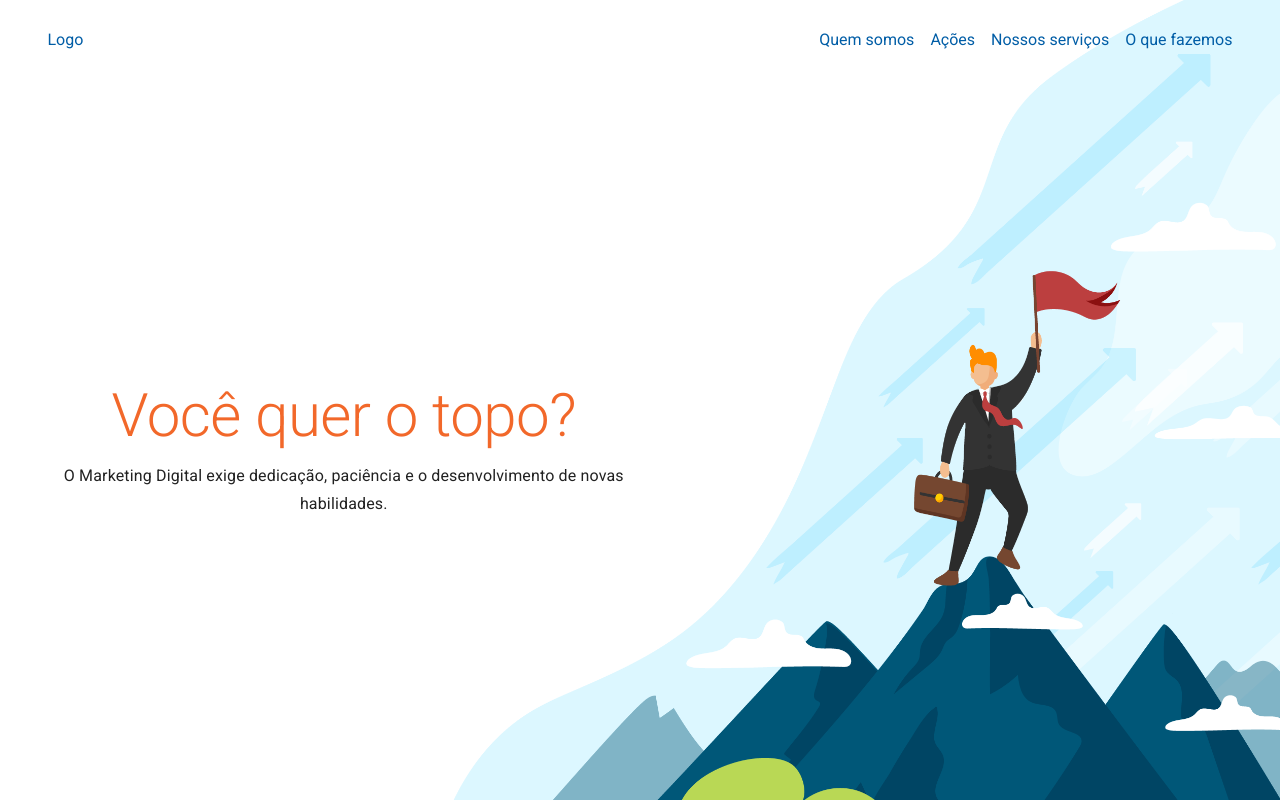
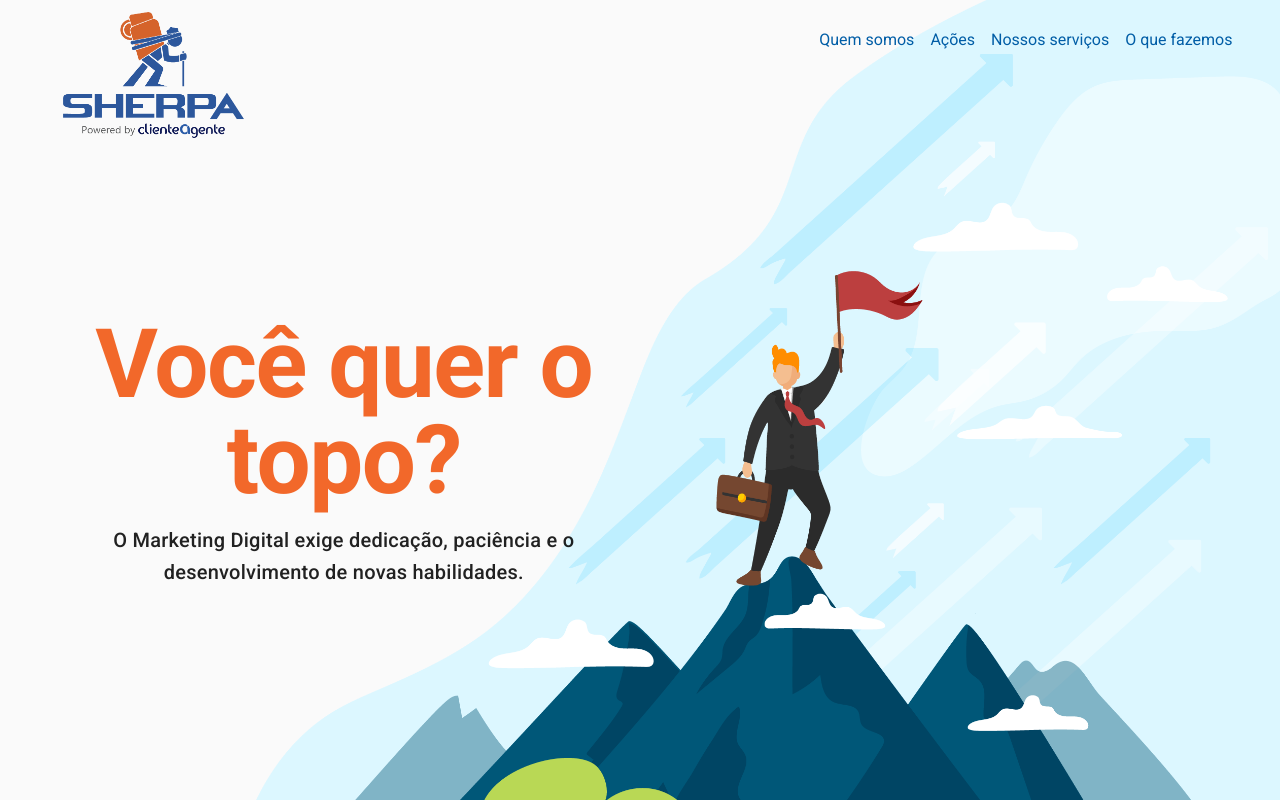
Before and after one commit to 7br-uno/lp-ca-sherpa, a Nuxt app: page / in a window 1280 px wide. Shown: the top 800 px of the page. Built offline with nearby package versions, Linux system fonts and the light colour scheme.

Commit message:
update logo

```diff
--- a/components/mainBaner.vue
+++ b/components/mainBaner.vue
@@ -1,13 +1,13 @@
 <template>
-  <div class="white bg-main">
+  <div class="grey lighten-5 bg-main">
     <v-container py-16>
       <v-row style="height: 100vh">
         <v-col cols="12" sm="12" md="6"  lg="6" class="d-flex flex-column  align-center justify-center">
           <div class="text-center">
-            <div class="primary--text text-h2 mb-4">
+            <div class="primary--text text-h3 text-md-h1 text-lg-h1 font-weight-bold mb-4">
               Você quer o topo?
             </div>
-            <div class="text-subtitle-1">
+            <div class="text-subtitle-1 text-md-h6 text-lg-h6 ">
                O Marketing Digital exige dedicação, paciência e o desenvolvimento de novas habilidades.
             </div>
           </div>
@@ -24,7 +24,7 @@
   background: url('/img/background-sherpa.png');
   text-align: center;
   background-size: cover;
-  background-position: center;
+  background-position: right;
   background-repeat:no-repeat;
 }
 </style>
--- a/components/top_menu.vue
+++ b/components/top_menu.vue
@@ -1,22 +1,72 @@
 <template>
   <v-app-bar
     elevate-on-scroll
-    :color="windowTop === 0 ? 'transparent' : 'white'"
+    :color="windowTop === 0 ? 'transparent' : 'grey lighten-5'"
     dark
     app
     height="80px"
   >
     <v-container class="pa-0">
       <v-row no-gutters>
-        <v-col
-            cols="12"
-            class="d-flex align-center"
-        >
-         <a href="#" class="accent--text mr-auto">Logo</a>
+        <v-col cols="12" class="d-flex align-center">
+          <a href="#" class="mr-auto">
+            <img
+              v-if="windowTop === 0"
+              src="/img/logo-sherpa.png"
+              class="logo-sherpa"
+              alt=""
+            />
+            <img
+              v-else
+              src="/img/logo-sherpa-1.png"
+              class="logo-sherpa-1"
+              alt=""
+            />
+          </a>
+          <div v-if="$vuetify.breakpoint.mdAndUp">
             <a href="#sherpa" class="accent--text mr-4">Quem somos</a>
             <a href="#acting" class="accent--text mr-4">Ações</a>
             <a href="#services" class="accent--text mr-4">Nossos serviços</a>
             <a href="#work" class="accent--text">O que fazemos</a>
+          </div>
+          <div class="d-flex d-md-none float-right">
+            <v-menu
+              transition="slide-y-transition"
+              bottom
+              min-width="94%"
+              nudge-bottom="50"
+            >
+              <template v-slot:activator="{ on, attrs }">
+                <v-btn
+                  class="mx-2 mr-0"
+                  fab
+                  dark
+                  small
+                  color="accent"
+                  v-bind="attrs"
+                  v-on="on"
+                >
+                  <v-icon color="white"> mdi-menu </v-icon>
+                </v-btn>
+              </template>
+              <v-list>
+                <v-list-item-group color="accent">
+                  <v-list-item to="#sherpa">
+                    <v-list-item-title>Quem somos</v-list-item-title>
+                  </v-list-item>
+                  <v-list-item to="#acting">
+                    <v-list-item-title>Ações</v-list-item-title>
+                  </v-list-item>
+                  <v-list-item to="#services">
+                    <v-list-item-title>Nossos serviços</v-list-item-title>
+                  </v-list-item>
+                  <v-list-item to="#work">
+                    <v-list-item-title>O que fazemos</v-list-item-title>
+                  </v-list-item>
+                </v-list-item-group>
+              </v-list>
+            </v-menu>
+          </div>
         </v-col>
       </v-row>
     </v-container>
@@ -25,12 +75,18 @@
 
 <script>
 export default {
-  data () {
+  methods: {
+    go_to(link) {
+      window.open(link, "_blank");
+    },
+  },
+
+  data() {
     return {
-      windowTop: 0
-    }
+      windowTop: 0,
+    };
   },
-  mounted(){
+  mounted() {
     window.addEventListener("scroll", this.onScroll);
   },
   beforeDestroy() {
@@ -40,15 +96,42 @@ export default {
     onScroll(e) {
       this.windowTop = e.target.documentElement.scrollTop;
     },
-    go_to(link){
+    go_to(link) {
       window.open(link, "_blank");
-    }
-  }
-}
+    },
+  },
+};
 </script>
 
 <style lang="scss" scoped>
 a {
   text-decoration: none;
 }
+.logo-sherpa-1 {
+  height: 80px;
+  cursor: pointer;
+  transition: 0.5s;
+  animation: fadeIn 0.5s;
+}
+
+.logo-sherpa {
+  margin-top: -40px;
+  position: absolute;
+  height: 150px;
+  transition: 0.5s;
+  animation: fadeIn 0.5s;
+}
+
+@keyframes fadeIn {
+  0% {opacity:0;}
+  100% {opacity:1;}
+}
+
+.menu-links {
+  color: white;
+  text-decoration: none;
+}
+.fs-14 {
+  font-size: 14px;
+}
 </style>
```
Also changed, not shown: static/img/logo-sherpa-1.png (added), static/img/logo-sherpa.png (added). Lines whose indentation alone changed are shown as unchanged.
